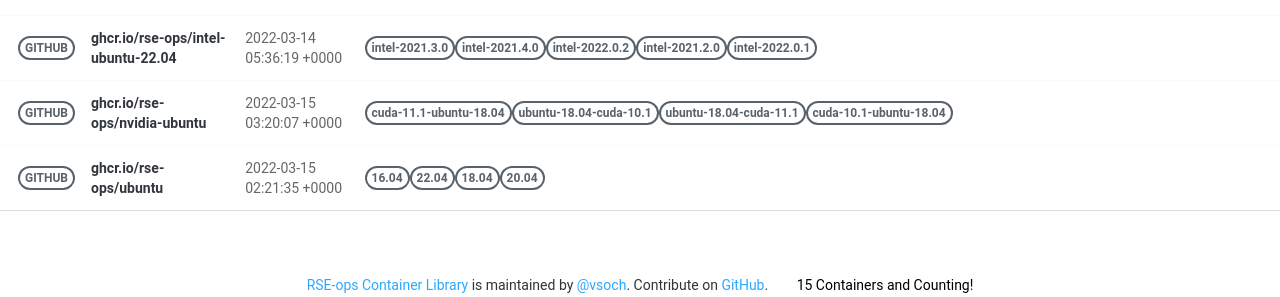
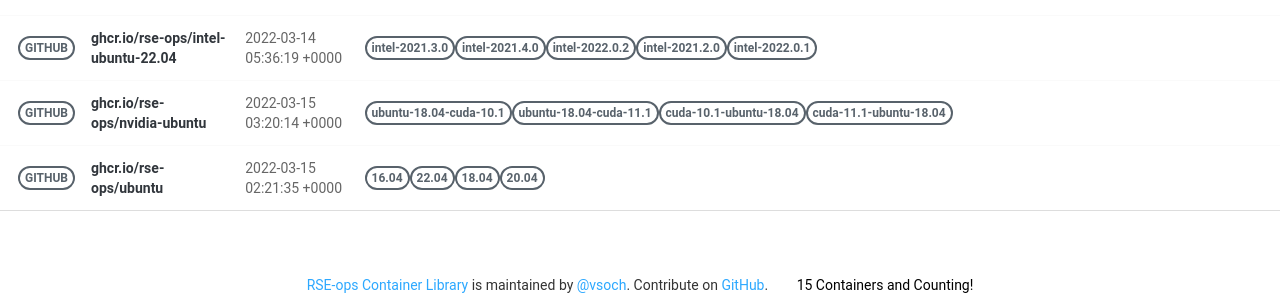
Before and after one commit to rse-ops/docker-images, a Jekyll site: the page built from pages/index.md, in a window 1280 px wide. Shown: the part 966-1263 px from the top of the page. Built offline with Jekyll 4.4.1, drawn with Linux system fonts in a browser that asks for light colours; nearby versions of some CDN libraries; part of the change alters nothing that is shown.

Commit message:
Automated push to update library 2022-03-15

```diff
--- a/_library/ghcr.io-rse-ops-nvidia-ubuntu.md
+++ b/_library/ghcr.io-rse-ops-nvidia-ubuntu.md
@@ -1,14 +1,11 @@
 ---
 layout: container
 name: ghcr.io/rse-ops/nvidia-ubuntu
-updated_at: 2022-03-15 03:20:07.628662
+updated_at: 2022-03-15 03:20:14.218903
 
 
 container_url: https://github.com/orgs/rse-ops/packages/container/package/nvidia-ubuntu
 versions:
- - tag: cuda-11.1-ubuntu-18.04
-   dockerfile: https://github.com/rse-ops/docker-images/blob/main/nvidia-ubuntu/Dockerfile
-   manifest: https://crane.ggcr.dev/manifest/ghcr.io/rse-ops/nvidia-ubuntu:cuda-11.1-ubuntu-18.04
  - tag: ubuntu-18.04-cuda-10.1
    dockerfile: https://github.com/rse-ops/docker-images/blob/main/nvidia-ubuntu/Dockerfile
    manifest: https://crane.ggcr.dev/manifest/ghcr.io/rse-ops/nvidia-ubuntu:ubuntu-18.04-cuda-10.1
@@ -18,5 +15,8 @@ versions:
  - tag: cuda-10.1-ubuntu-18.04
    dockerfile: https://github.com/rse-ops/docker-images/blob/main/nvidia-ubuntu/Dockerfile
    manifest: https://crane.ggcr.dev/manifest/ghcr.io/rse-ops/nvidia-ubuntu:cuda-10.1-ubuntu-18.04
+ - tag: cuda-11.1-ubuntu-18.04
+   dockerfile: https://github.com/rse-ops/docker-images/blob/main/nvidia-ubuntu/Dockerfile
+   manifest: https://crane.ggcr.dev/manifest/ghcr.io/rse-ops/nvidia-ubuntu:cuda-11.1-ubuntu-18.04
 
 ---
```
